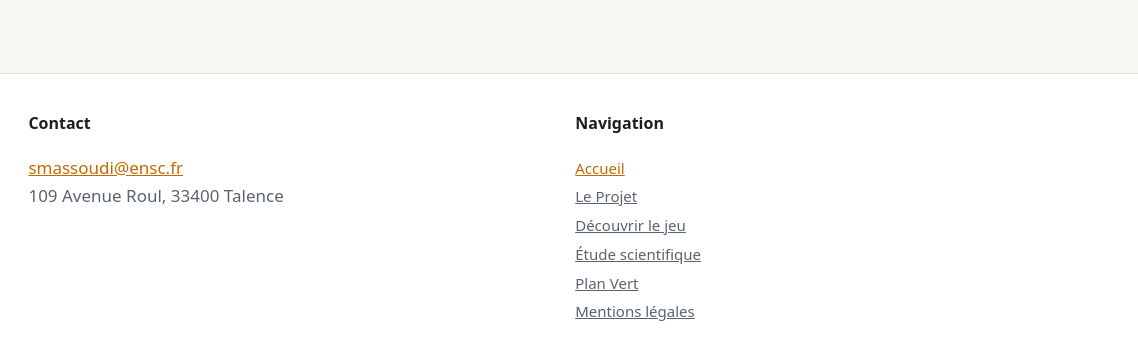
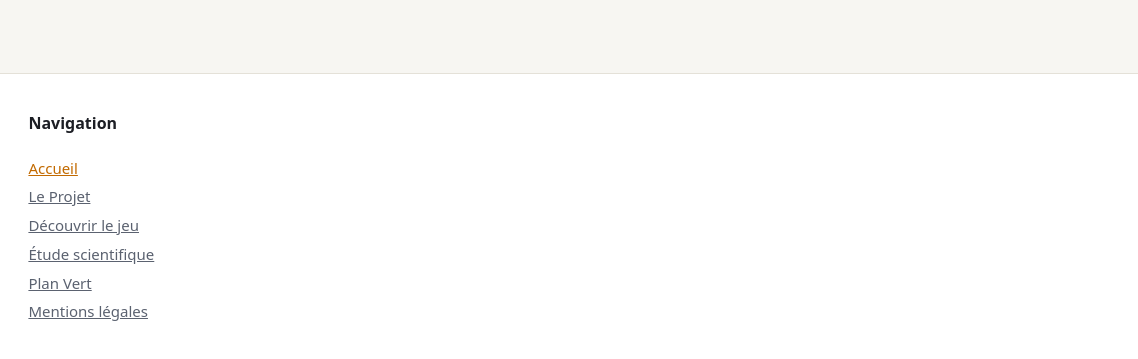
Before and after one commit to zoebelx/TRUTH_SiteWeb, a plain HTML site: page index.html in a window 1280 px wide. Shown: the part 2317-2676 px from the top of the page, 142-1280 px from the left. Drawn offline with Linux system fonts and the light colour scheme.

Commit message:
Update index.html

```diff
--- a/index.html
+++ b/index.html
@@ -76,10 +76,7 @@
 </main>
 <footer class="site-footer">
   <div><img class="" src="assets/logo-pied.png" data-fallback="https://static.wixstatic.com/media/da4901_9cbdce36f55e4c5288f49362bb396e1c~mv2.png" alt="Logo TRUTH" loading="lazy"></div>
-  <div>
-    <h2>Contact</h2>
-    <p><a href="mailto:smassoudi@ensc.fr">smassoudi@ensc.fr</a><br>109 Avenue Roul, 33400 Talence</p>
-  </div>
+
   <div>
     <h2>Navigation</h2>
     <p class="foot-links"><a href="index.html" aria-current="page">Accueil</a><a href="le-projet.html">Le Projet</a><a href="regle-du-jeu.html">Découvrir le jeu</a><a href="etude-scientifique.html">Étude scientifique</a><a href="plan-vert.html">Plan Vert</a><a href="mentions-legales.html">Mentions légales</a></p>
```
